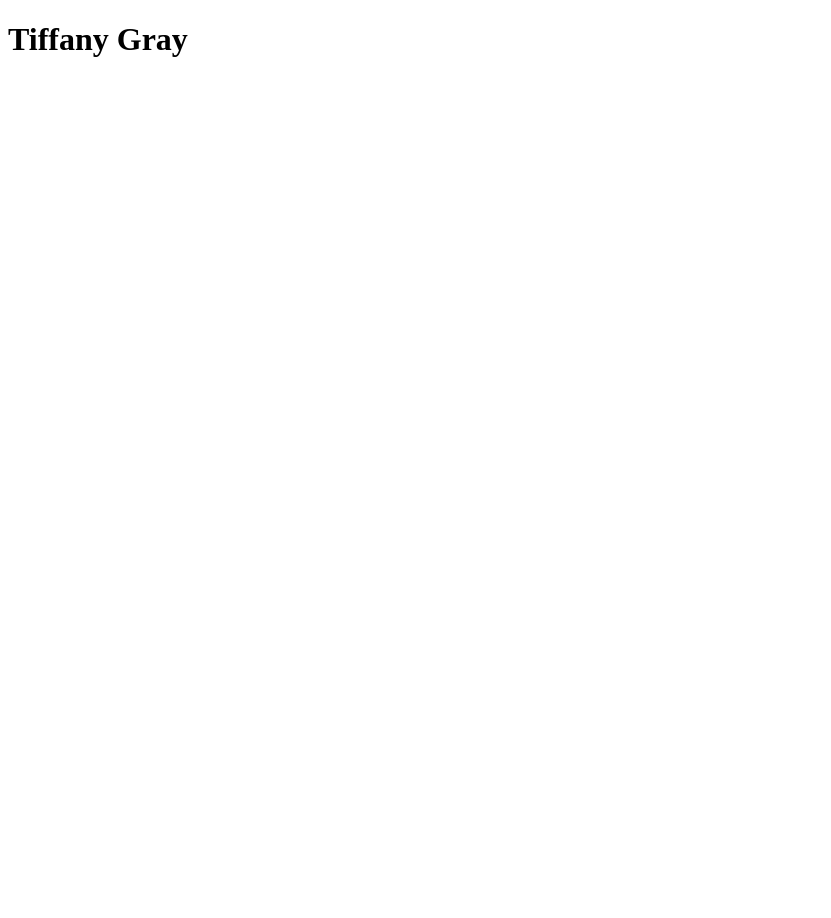
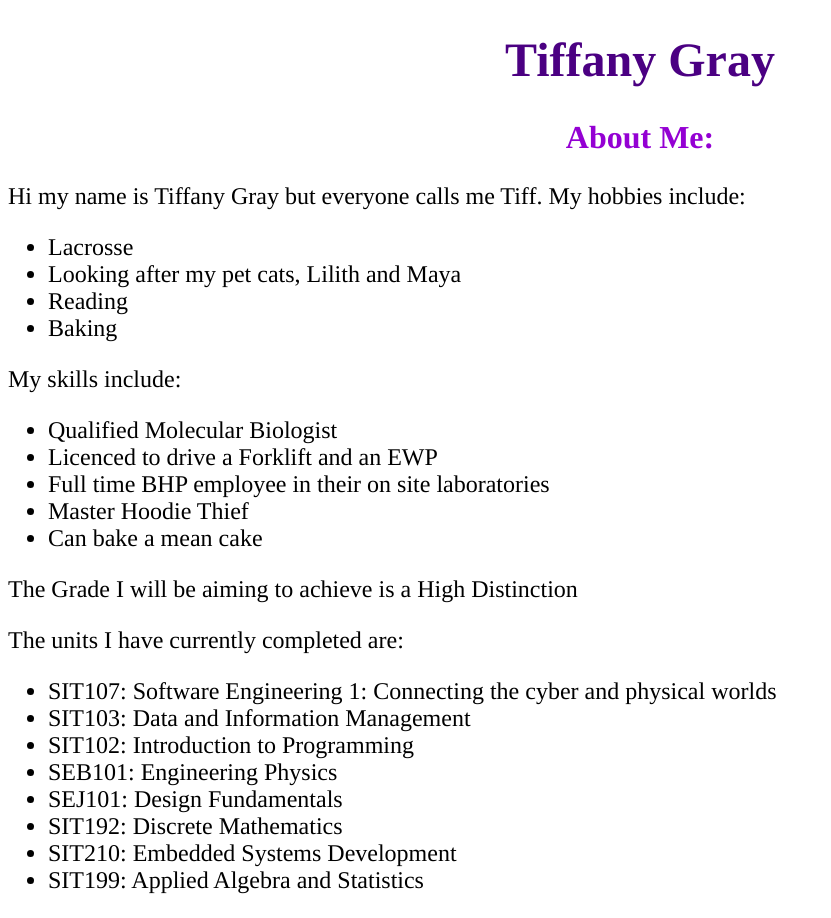
Before and after one commit to ttgray/TrackMe, a plain HTML site: page about-me.html in a window 1280 px wide. Shown: the whole page, without its empty margins (0-831 px from the left). Before the commit the page ends 800 px from the top, so only its background shows below. Drawn offline with Linux system fonts and the light colour scheme.

Commit message:
UPDATE: about me, NEW: add style

```diff
--- a/about-me.html
+++ b/about-me.html
@@ -7,8 +7,39 @@
         <meta name="author" content="Tiffany Gray" />
         <meta name="viewport" content="width=device-width, initial-scale=1.0">
         <title> TrackMe</title>
+        <link rel="stylesheet" href="style.css" />
     </head>
     <body>
-        <h1>Tiffany Gray</h1>
+        <h1 class="h1">Tiffany Gray</h1>
+        <h2 class="h2">About Me:</h2>
+	<p class="body">Hi my name is Tiffany Gray but everyone calls me Tiff. My hobbies include:</p>
+	<ul class="body">
+		<li>Lacrosse</li>
+		<li>Looking after my pet cats, Lilith and Maya</li>
+		<li>Reading</li>
+		<li>Baking</li>
+	</ul>
+        <p> </p>
+	<p class="body">My skills include:</p>
+	<ul class="body">
+		<li>Qualified Molecular Biologist</li>
+		<li>Licenced to drive a Forklift and an EWP</li>
+		<li>Full time BHP employee in their on site laboratories</li>
+		<li>Master Hoodie Thief</li>
+		<li>Can bake a mean cake</li>
+	</ul>
+        <p> </p>
+        <p class="body">The Grade I will be aiming to achieve is a High Distinction</p>
+        <p class="body">The units I have currently completed are:</p>
+        <ul class="body">
+        	<li>SIT107: Software Engineering 1: Connecting the cyber and physical worlds</li>
+        	<li>SIT103: Data and Information Management</li>
+        	<li>SIT102: Introduction to Programming</li>
+        	<li>SEB101: Engineering Physics</li>
+        	<li>SEJ101: Design Fundamentals</li>
+        	<li>SIT192: Discrete Mathematics</li>
+        	<li>SIT210: Embedded Systems Development</li>
+        	<li>SIT199: Applied Algebra and Statistics</li>
+        </ul>
     </body>
 </html>
--- /dev/null
+++ b/style.css
@@ -0,0 +1,16 @@
+.h1 {
+	font-family: Times, "Times New Roman";
+	text-align: center;
+	font-size: 48px;
+	color: #4B0082;
+}
+.h2 {
+	font-family: Times, "Times New Roman";
+	text-align: center;
+	font-size: 32px;
+	color: #9400D3;
+}
+.body {
+	font-family: Times, "Times New Roman";
+	font-size: 24px;
+}
```
